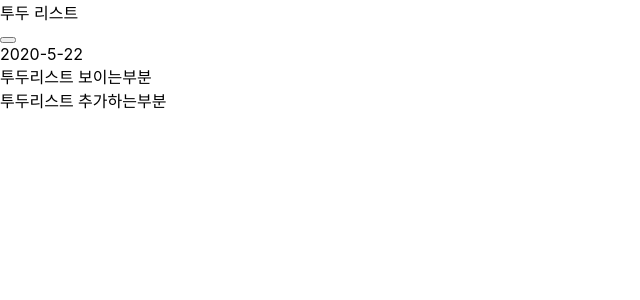
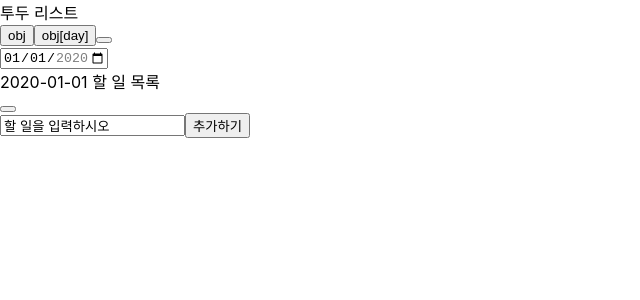
Before and after one commit to Dowap2/to-do-list, a React (Create React App) app: page / in a window 1280 px wide. Shown: the top 300 px of the page, without its empty margins (0-640 px from the left). Built offline with nearby package versions, Linux system fonts and the light colour scheme.

Commit message:
Add AddTodo and showing todo

```diff
--- /dev/null
+++ b/src/AddTodo.jsx
@@ -0,0 +1,10 @@
+import React from 'react';
+
+export function AddTodo(props){
+    return(
+        <div>
+            <input type="text" value={props.value} onChange={e=> props.onChange(e.target.value)}/>
+            <button onClick={props.onClick}>추가하기</button>
+        </div>
+    )
+}
--- a/src/App.jsx
+++ b/src/App.jsx
@@ -1,23 +1,48 @@
-import React from 'react';
+import React, { useState, useEffect } from 'react';
+import { TodoDate } from './TodoDate'
+import { AddTodo } from './AddTodo'
+import { List } from './List'
+
+let obj = {};
 
 function App() {
-  let arr = [99999999]
+  let [today, setToday] = useState("2020-01-01")
+  let [todo, setTodo] = useState("할 일을 입력하시오")
+  let [list,setList] = useState()
+  let reg = /[\{\}\[\]\/?.,;:|\)*~`!^\-_+<>@\#$%&\\\=\(\'\"]/gi
+  let day = today.replace(reg, "");
 
-  let today = new Date();
-  let year = today.getFullYear();
-  let month = today.getMonth() + 1;
-  let date = today.getDate();
+  useEffect(() => {
+    if(Object.values(obj) != null){
+      setList(list = Object.values(obj))
+    }
+  }, [today])
+
+  function PushTodo(){
+    if(obj[day] === undefined){
+      obj[day] = [];
+      obj[day].push(todo)
+    }
+    else{
+      obj[day].push(todo)
+    }
+  }
 
   return(<div>
     <div>투두 리스트</div>
-    <button onClick={e=> console.log()}></button>
+    <button onClick={e=> console.log(obj)}>obj</button>
+    <button onClick={e=> console.log(obj[day])}>obj[day]</button>
+    <button onClick={e=> console.log(list)}></button>
     <div>
-      <div>{year}-{month}-{date}</div>
-      <div>투두리스트 보이는부분</div>
+      <TodoDate value={today} onChange={setToday}/>
+      <div>
+        <div>{today} 할 일 목록</div>
+        <List value={list} />
+      </div>
     </div>
 
     <div>
-      <div>투두리스트 추가하는부분</div>
+      <AddTodo value={todo} onChange={setTodo} onClick={e => PushTodo()}/>
     </div>
 
   </div>);
--- /dev/null
+++ b/src/List.jsx
@@ -0,0 +1,11 @@
+import React from 'react';
+
+export function List(props){
+    let list = props.value;
+    return(
+        <div>
+            <button onClick={e=>console.log(props.value)}></button>
+            {list}
+        </div>
+    )
+}
--- /dev/null
+++ b/src/TodoDate.jsx
@@ -0,0 +1,9 @@
+import React from 'react';
+
+export function TodoDate(props){
+    return(
+        <div>
+            <input type="date" value={props.value} min="2020-01-01" max="2020-12-31" onChange={e => props.onChange(e.target.value)}></input>
+        </div>
+    )
+}
```
